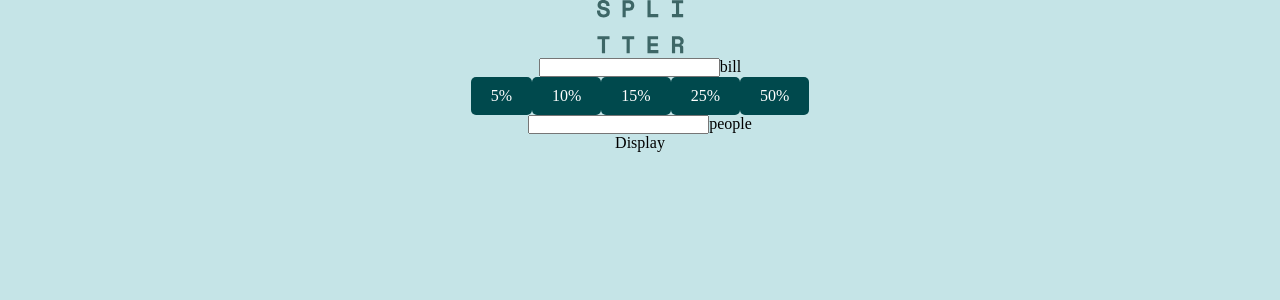
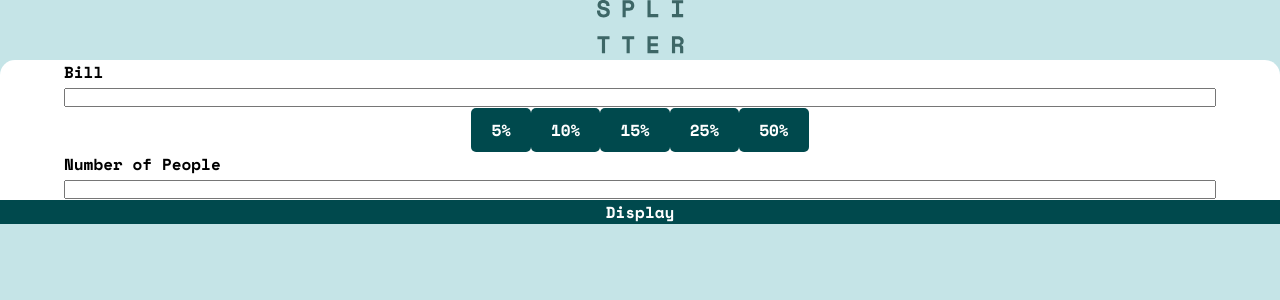
Before and after one commit to Auddity/FEM_Tip-Calculator-React, a React (Create React App) app: page / in a window 1280 px wide. Shown: the top 300 px of the page. Built offline with nearby package versions, Linux system fonts and the light colour scheme.

Commit message:
input customization

```diff
--- a/public/index.html
+++ b/public/index.html
@@ -11,6 +11,10 @@
     />
     <link rel="apple-touch-icon" href="%PUBLIC_URL%/logo192.png" />
     <link rel="manifest" href="%PUBLIC_URL%/manifest.json" />
+    <!-- font -->
+    <link rel="preconnect" href="https://fonts.googleapis.com">
+    <link rel="preconnect" href="https://fonts.gstatic.com" crossorigin>
+    <link href="https://fonts.googleapis.com/css2?family=Space+Mono:wght@700&display=swap" rel="stylesheet">
     <title>React App</title>
   </head>
   <body>
--- a/src/components/Form.js
+++ b/src/components/Form.js
@@ -7,22 +7,26 @@ import '../css/Form.css'
 function Form() {
   return (
     <form className="Form">
-      <Inputs name='bill'/>
-      <Label for='bill'/>
+      <div className="formControl">
+        <Label for='bill' text='Bill'/>
+        <Inputs name='bill'/>
+      </div>
       <fieldset>
         <PercentInput percent='5%' />
-        <Label for='5%' />
+        <Label for='5%' text='5%'/>
         <PercentInput percent='10%'/>
-        <Label for='10%' />
+        <Label for='10%' text='10%' />
         <PercentInput percent='15%'/>
-        <Label for='15%' />
+        <Label for='15%' text='15%' />
         <PercentInput percent='25%'/>
-        <Label for='25%' />
+        <Label for='25%' text='25%' />
         <PercentInput percent='50%'/>
-        <Label for='50%' />
+        <Label for='50%' text='50%' />
       </fieldset>
-      <Inputs name='people'/>
-      <Label for='people'/>
+      <div className="formControl">
+        <Label for='people' text='Number of People'/>
+        <Inputs name='people'/>
+      </div>
     </form>
   )
 }
--- a/src/components/Label.js
+++ b/src/components/Label.js
@@ -3,7 +3,7 @@ import React from 'react'
 function Label(props) {
   return (
     <label htmlFor={props.for}>
-      {props.for}
+      {props.text}
     </label>
   )
 }
--- a/src/css/App.css
+++ b/src/css/App.css
@@ -1,3 +1,14 @@
 .App {
   text-align: center;
 }
+
+main {
+  background-color: var(--White);
+  border-top-left-radius: 1.5rem;
+  border-top-right-radius: 1.5rem;
+}
+
+main .Display {
+  background-color: var(--VeryDarkCyan);
+  color: var(--White)
+}
--- a/src/css/Form.css
+++ b/src/css/Form.css
@@ -1,3 +1,28 @@
+/* Number Inputs */
+.Form .formControl {
+  width: 90%;
+  text-align: left;
+  margin-inline: auto;
+}
+
+.Form .formControl label,
+.Form .formControl input[type="number"] {
+  display: inline-block;
+  width: 100%;
+}
+
+.Form .formControl input[type="number"] {
+  -webkit-appearance: textfield;
+  -moz-appearance: textfield;
+  -appearance: textfield;
+}
+
+.Form .formControl input[type="number"]::-webkit-inner-spin-button,
+.Form .formControl input[type="number"]::-webkit-outer-spin-button {
+  -webkit-appearance: none;
+}
+
+/* Radio Inputs */
 .Form fieldset {
   border: none;
 }
--- a/src/css/index.css
+++ b/src/css/index.css
@@ -19,6 +19,7 @@ html {
 }
 
 body {
+  font-family: 'Space Mono', monospace;
   font-size: 1.6rem;
   background-color: var(--LightGrayishCyan);
 }
```
